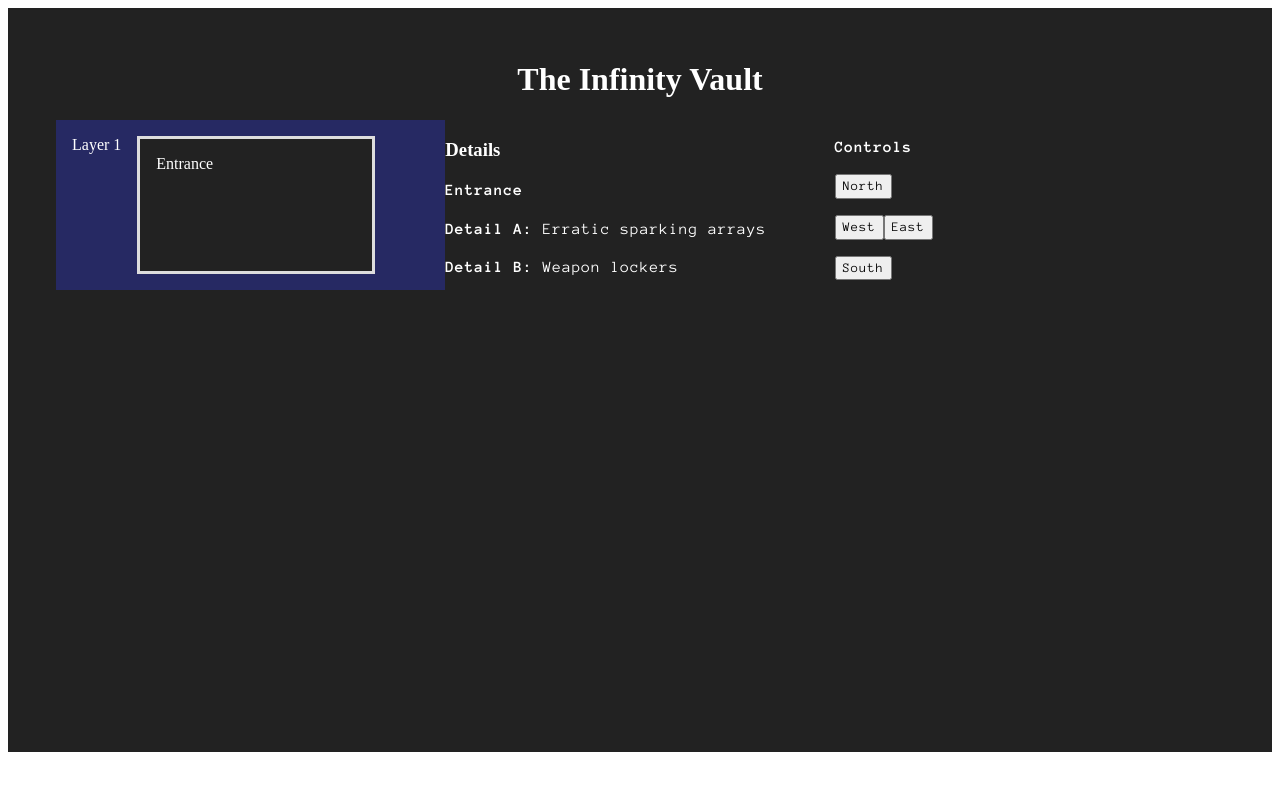
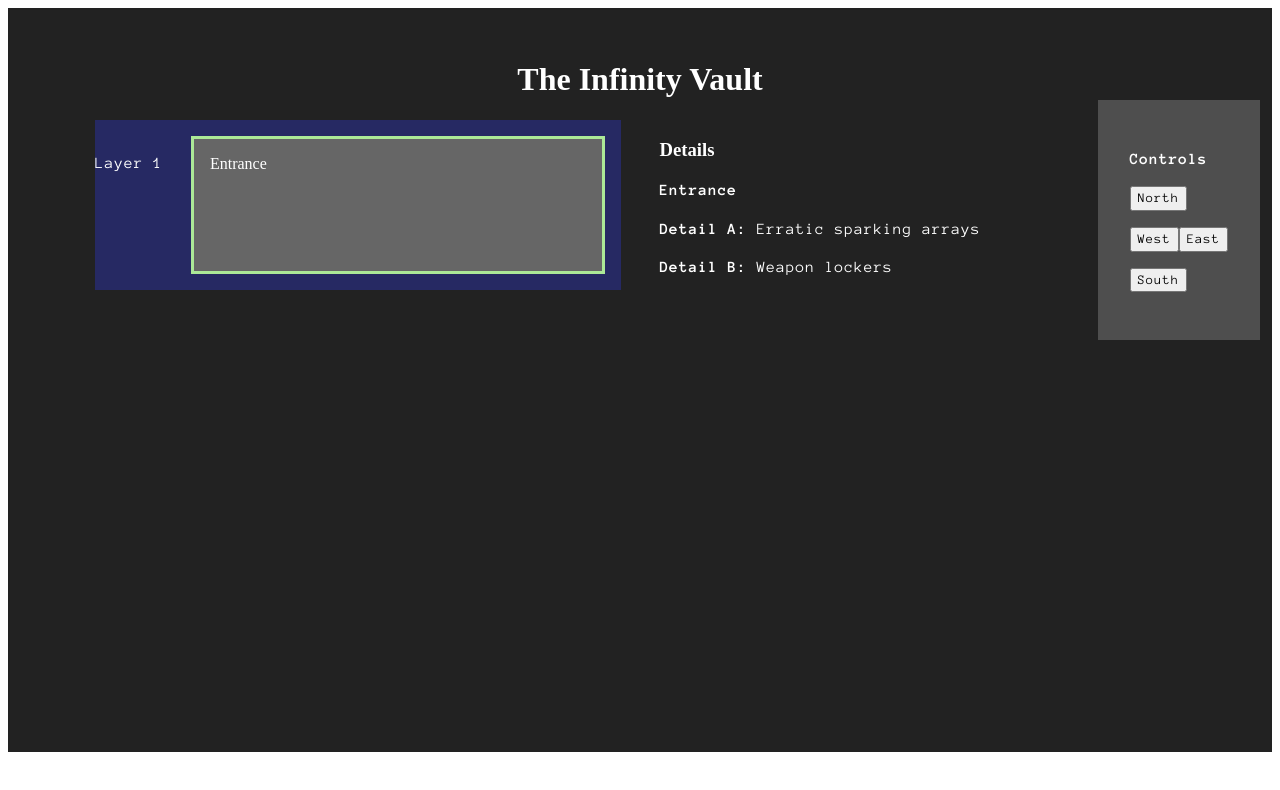
Before and after one commit to omniczech/vaarn-generators, a Next.js app: page /the-infinity-vault in a window 1280 px wide. Shown: the top 790 px of the page. Built offline with nearby package versions, Linux system fonts and the light colour scheme.

Commit message:
Move in any direction

```diff
--- a/pages/the-infinity-vault.js
+++ b/pages/the-infinity-vault.js
@@ -12,15 +12,18 @@ const TheInfinityVault = () => {
         description: "",
         detail: randomFromArray(infinityVault.details),
         detailB: randomFromArray(infinityVault.detailsB),
+        visited: true,
       },
     ],
   ]);
 
   const [depth, setDepth] = useState(0);
   const [distance, setDistance] = useState(0);
+  const [entrance, setEntrance] = useState([0, 0]);
   //initial load
   useEffect(() => {}, []);
   useEffect(() => {
+    console.log(distanceFromEntrance(currentCoords));
     if (!locations[depth][distance].name) {
       const temp = locations.map((layer, i) => {
         if (i === depth) {
@@ -31,6 +34,7 @@ const TheInfinityVault = () => {
                 description: "",
                 detail: randomFromArray(infinityVault.details),
                 detailB: randomFromArray(infinityVault.detailsB),
+                visited: true,
               };
             } else {
               return location;
@@ -42,7 +46,7 @@ const TheInfinityVault = () => {
       });
       setlocations(temp);
     }
-  }, [distance, depth]);
+  }, [distance, depth, locations]);
   const deeper = () => {
     if (depth + 1 === locations.length) {
       setlocations(
@@ -58,11 +62,25 @@ const TheInfinityVault = () => {
   const backTheWayWeCame = () => {
     if (depth >= 1) {
       setDepth(depth - 1);
+    } else {
+      const arrayLength = locations[0].length;
+      const newLayer = locations[0].map((location) => {
+        return {};
+      });
+      console.log(newLayer, newLayer.concat(locations));
+      setlocations([newLayer].concat(locations));
+      setEntrance([entrance[0] + 1, entrance[1]]);
     }
   };
   const west = () => {
     if (distance >= 1) {
       setDistance(distance - 1);
+    } else {
+      const remap = locations.map((location) => {
+        return [[]].concat(location);
+      });
+      setlocations(remap);
+      setEntrance([entrance[0], entrance[1] + 1]);
     }
   };
   const east = () => {
@@ -81,22 +99,39 @@ const TheInfinityVault = () => {
     setDistance(j);
   };
   const currentLocation = locations[depth][distance];
+  const currentCoords = [depth, distance];
+  const distanceFromEntrance = (current) => {
+    const distArray = [
+      Math.abs(current[0] - entrance[0]),
+      Math.abs(current[1] - entrance[1]),
+    ];
+    return Math.max(...distArray);
+  };
   return (
     <main className={styles.main}>
       <h1>The Infinity Vault</h1>
       {/* <button>More info</button> */}
       <div className={styles.flex}>
-        <div>
+        <div className={styles.map}>
           {locations.map((layer, i) => {
             return (
               <div className={styles.layer} key={"layer" + i}>
-                Layer {i + 1}
+                <p>Layer {i + 1}</p>
                 {layer.length &&
                   layer.map((location, j) => {
                     const current = i === depth && j === distance;
+                    const isEntrance = i === entrance[0] && j === entrance[1];
                     return (
                       <div
-                        className={current ? styles.current : styles.location}
+                        className={
+                          isEntrance
+                            ? styles.entrance
+                            : current
+                            ? styles.current
+                            : location.visited
+                            ? styles.visited
+                            : styles.location
+                        }
                         key={"room" + i + j}
                         onClick={() => {
                           chooseLocation(i, j);
@@ -122,6 +157,7 @@ const TheInfinityVault = () => {
             </>
           )}
         </div>
+      </div>
       <div className={styles.controls}>
         <p>
           <b>Controls</b>
@@ -139,7 +175,6 @@ const TheInfinityVault = () => {
           {/* <button onClick={deeperNewPath}>Deeper new path</button> */}
         </p>
       </div>
-      </div>
     </main>
   );
 };
--- a/styles/Infinity.module.css
+++ b/styles/Infinity.module.css
@@ -139,18 +139,26 @@
     width: 100%;
   }
 }
-
+.map {
+  /* overflow: scroll; */
+}
 .layer {
   min-width: 100px;
   min-height: 100px;
   background-color: #262963;
   display: flex;
   flex-direction: row;
-  padding: 1rem;
+  position: relative;
+  padding: 1rem 1rem 1rem 5rem;
+}
+.layer > p {
+  position: absolute;
+  left: 0;
 }
 
 .layer > div {
-  transition: 0.5s;
+  /* transition: 0.5s; */
+  flex: 1 1 0px;
 }
 
 .location {
@@ -166,9 +174,30 @@
   height: 100px;
   border: 3px solid #ddd;
   padding: 1rem;
-  background-color: #222;
+  background-color: rgb(56, 67, 56);
+  margin-left: 1rem;
+}
+.entrance {
+  width: 200px;
+  height: 100px;
+  border: 3px solid rgb(172, 233, 151);
+  padding: 1rem;
+  background-color: #666;
+  margin-left: 1rem;
+}
+.visited {
+  width: 200px;
+  height: 100px;
+  border: 3px solid black;
+  padding: 1rem;
+  background-color: #444;
   margin-left: 1rem;
 }
 
 .controls {
+  position: fixed;
+  top: 100px;
+  right: 20px;
+  padding: 2rem;
+  background-color: rgba(256, 256, 256, 0.2);
 }
```
Lines whose indentation alone changed are shown as unchanged.
